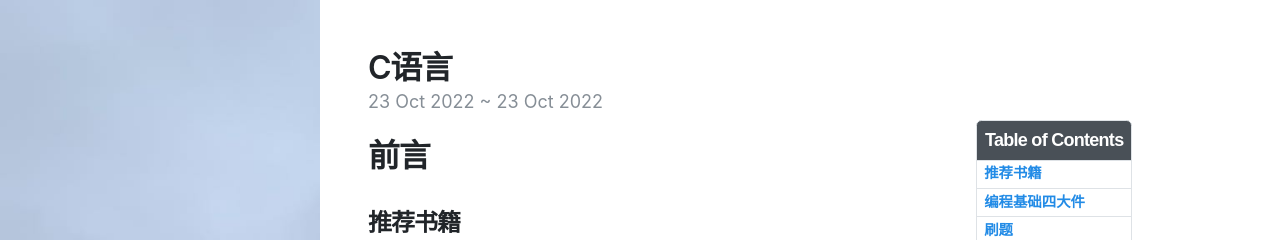
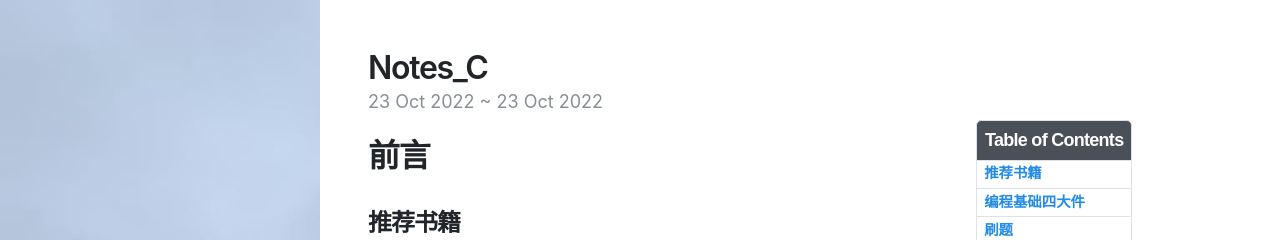
Before and after one commit to naixyc/naixyc.Github.io, a Jekyll site: the page built from _posts/2022-10-23-Notes_C.md, in a window 1280 px wide and 900 px high. Shown: the top 240 px of the window. Built offline with Jekyll 4.4.1, drawn with Linux system fonts in a browser that asks for light colours; nearby versions of some CDN libraries.

Commit message:
Update and rename 2022-10-23-C语言学习笔记.md to 2022-10-23-Notes_C.md

```diff
--- a/_posts/2022-10-23-C语言学习笔记.md
+++ b/_posts/2022-10-23-Notes_C.md
@@ -1,6 +1,6 @@
 ---
 layout: post
-title: C语言
+title: Notes_C
 date: 2022-10-23 14:30 +0800
 last_modified_at: 2022-10-23 15:55 +0800
 toc:  true
```
